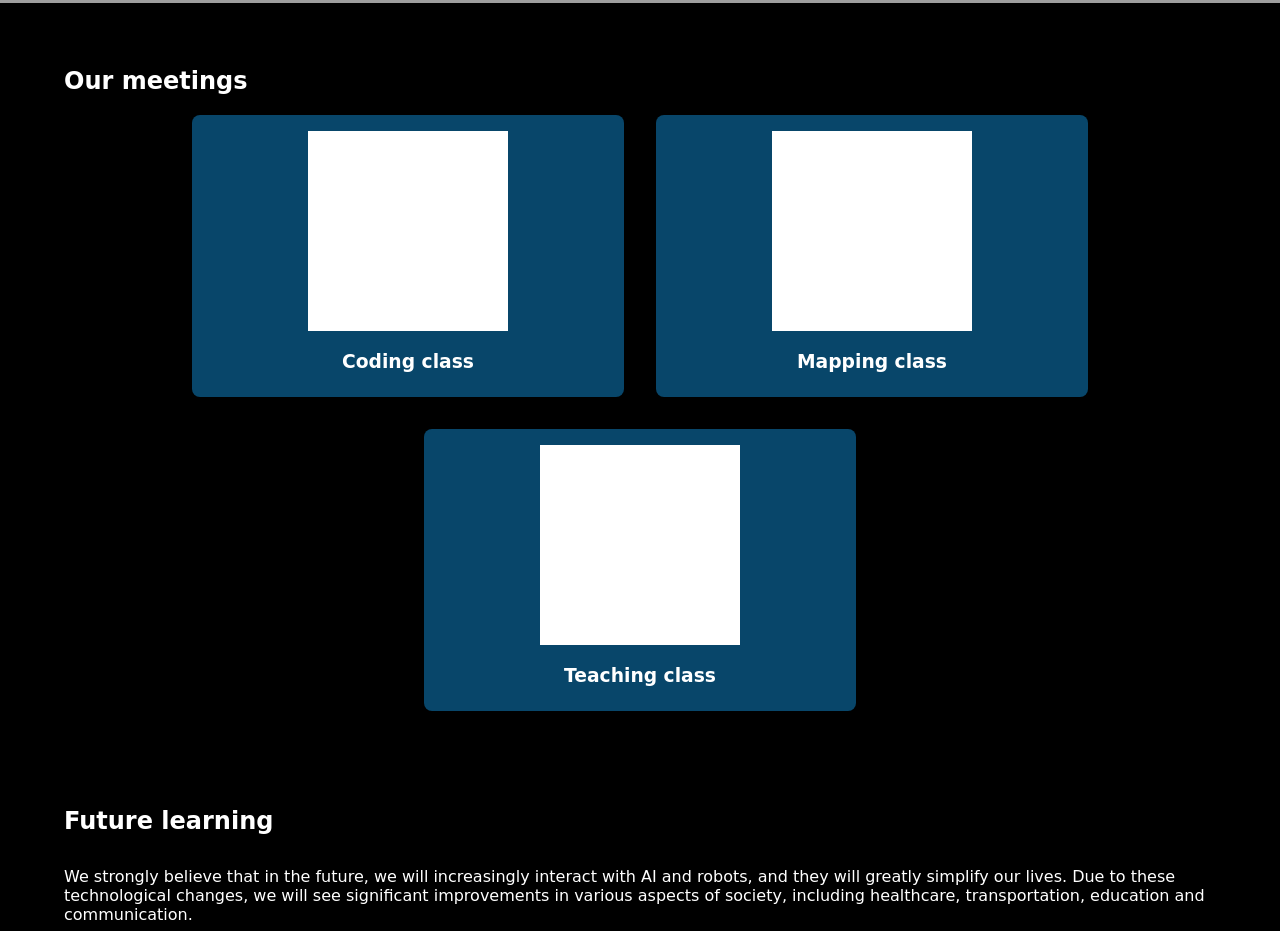
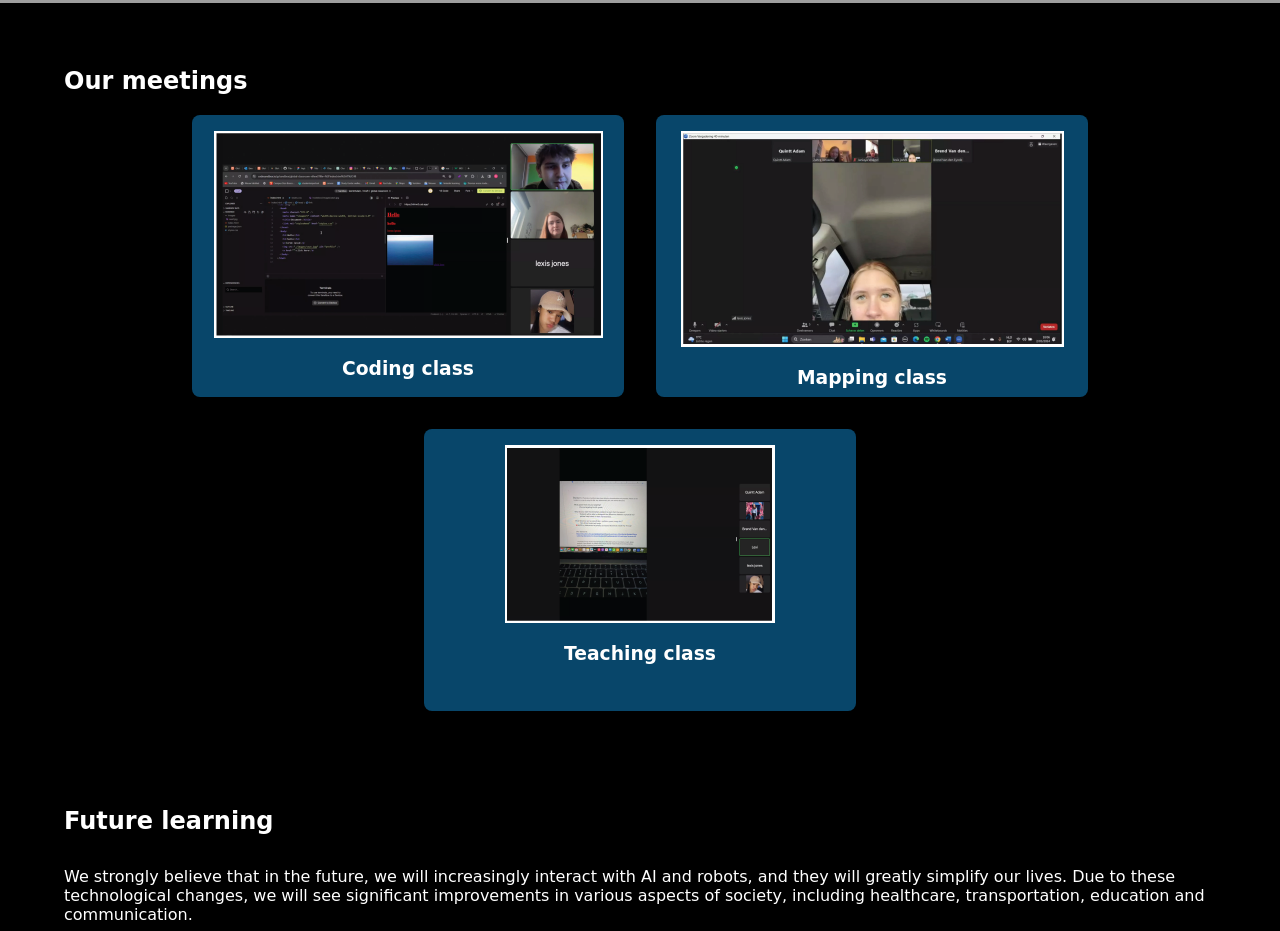
Before and after one commit to QuinttAdam/Global_classroom, a plain HTML site: page index.html in a window 1280 px wide. Shown: the part 800-1731 px from the top of the page. Drawn offline with Linux system fonts and the light colour scheme; grey boxes are pictures that could not be loaded; a web font is replaced by a local one.

Commit message:
feat: add the meeting pictures

```diff
--- a/index.html
+++ b/index.html
@@ -29,15 +29,15 @@
     <h2 id="section1">Our meetings</h2>
     <div id="meetings">
         <div class="meeting">
-            <img src="" alt="" class="meetingImg">
+            <img src="./images/meeting_1.png" alt="meeting1" class="meetingImg">
             <h3>Coding class</h3>
         </div>
         <div class="meeting">
-            <img src="" alt="" class="meetingImg">
+            <img src="./images/meeting_2.png" alt="meeting2" class="meetingImg">
             <h3>Mapping class</h3>
         </div>
         <div class="meeting">
-            <img src="" alt="" class="meetingImg">
+            <img src="./images/meeting_3.png" alt="meeting3" class="meetingImg">
             <h3>Teaching class</h3>
         </div>
     </div>
--- a/style.css
+++ b/style.css
@@ -66,7 +66,7 @@ h2{
     margin-top: 16px;
 }
 .meetingImg{
-    padding: 100px;
+    padding: 2px;
     background-color: #fff;
 }
 .collage{
```
Also changed, not shown: images/meeting_1.png (added), images/meeting_2.png (added), images/meeting_3.png (added).
